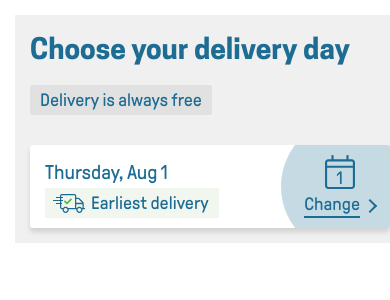
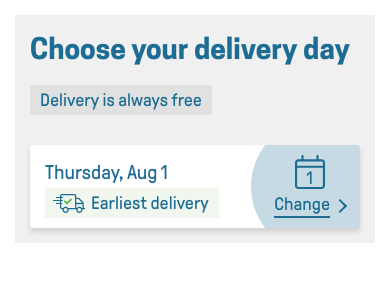
Before and after one commit to forxtu/bb-calendar, a React (Create React App) app: page / in a window 390 px wide. Shown: the top 300 px of the page. Built offline with nearby package versions, Linux system fonts and the light colour scheme; a web font is replaced by a local one.

Commit message:
styles(global): small fixes for mobile

```diff
--- a/src/features/delivery/components/Calendar/CalendarDays/CalendarDays.scss
+++ b/src/features/delivery/components/Calendar/CalendarDays/CalendarDays.scss
@@ -3,7 +3,7 @@
 .calendar {
   &__days {
     display: grid;
-    grid-template-columns: repeat(7, auto);
+    grid-template-columns: repeat(7, minmax(30px, auto));
     margin-bottom: 20px;
 
     &-item {
@@ -14,6 +14,10 @@
       text-align: center;
       cursor: pointer;
       transition: 0.2s;
+
+      @media screen and (max-width: 480px) {
+        padding: 5px;
+      }
 
       &:hover {
         background-color: $pink;
--- a/src/features/delivery/components/DeliveryDayButton/DeliveryDayButton.scss
+++ b/src/features/delivery/components/DeliveryDayButton/DeliveryDayButton.scss
@@ -30,6 +30,14 @@
       align-items: center;
       padding: 5px 10px 5px 15px;
       background: $green;
+
+      @media screen and (max-width: 375px) {
+        font-size: $font-size-small;
+      }
+
+      @media screen and (max-width: 320px) {
+        font-size: $font-size-very-small;
+      }
 
       span {
         height: 1px;
--- a/src/features/delivery/components/DeliveryDayWidget/DeliveryDayWidget.scss
+++ b/src/features/delivery/components/DeliveryDayWidget/DeliveryDayWidget.scss
@@ -9,7 +9,6 @@
     padding: 15px;
     max-width: 400px;
     min-height: 200px;
-    width: 100%;
     margin: 15px;
   }
 
--- a/src/styles/base/_reset.scss
+++ b/src/styles/base/_reset.scss
@@ -6,6 +6,7 @@ html {
   margin: 0;
   padding: 0;
   font-family: $font-family-gtpressura-regular;
+  overflow-x: hidden;
 }
 
 *,
--- a/src/styles/base/_variables.scss
+++ b/src/styles/base/_variables.scss
@@ -24,3 +24,4 @@ $font-size-p-regular: 20px;
 $font-size-p-small: 18px;
 
 $font-size-small: 16px;
+$font-size-very-small: 12px;
```
